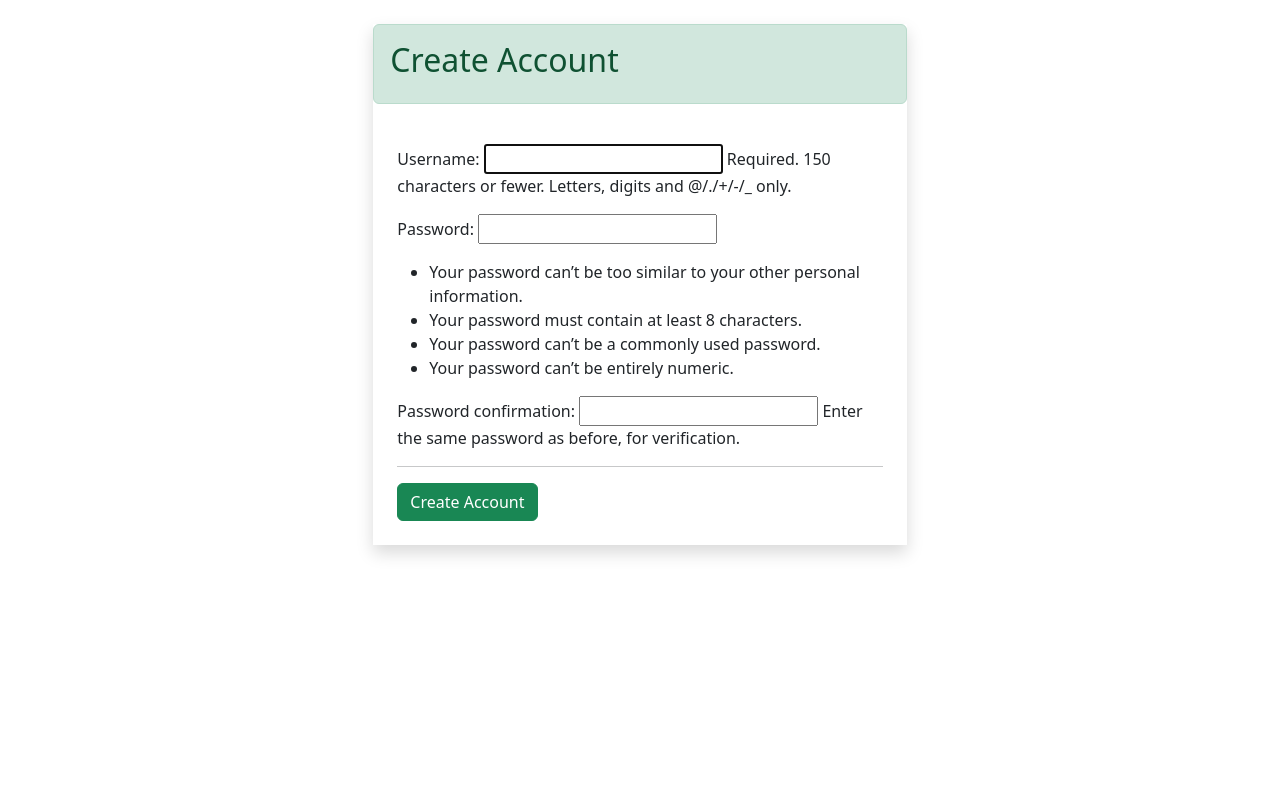
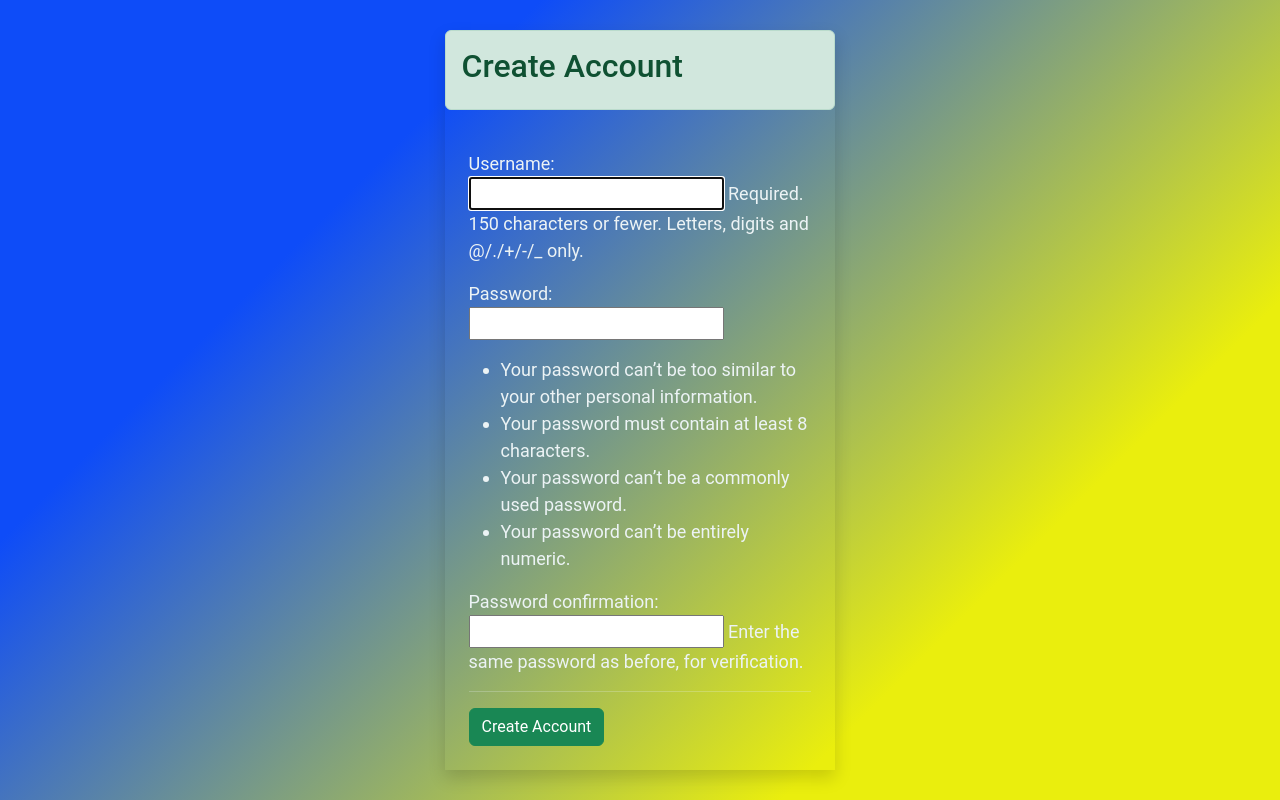
Before and after one commit to karthik-dasari/dsc-viit-team, a Django app: page /signup/ in a window 1280 px wide. Run offline with Django 4.2, Linux system fonts and the light colour scheme.

Commit message:
Update signup.html

```diff
--- a/pm/app/templates/signup.html
+++ b/pm/app/templates/signup.html
@@ -2,17 +2,33 @@
 
    {% extends 'base.html' %}
    {% block content %}
-   <div class="containter pt-4">
+<style>
+    body {
+      background-color: #ecf3f5;
+      background-image: linear-gradient(315deg, #eaee0d 24%, #0e4cf8 74%);
+      color: #ecf3f5;
+      background-image:"./de1c9e66e2d819537bc35c3b618a6576.jpg";
+      font-family: "Poppins", sans-serif;
+      min-height: 100vh;
+      width: 100%;
+      display: flex;
+      align-items: center;
+      justify-content: center;
+      font-family: 'Poppin', sans-serif !important;
+      font-family: 'Roboto', sans-serif !important;
+      font-size: large;
+     }</style>
+   <div class="containter pt-8">
      <div class="col-lg-5 shadow  mx-auto p-0">
        <div class="alert alert-success">
          <h2>Create Account</h2>
        </div>
        <div class="p-4">
-         <form method="post" action="/signup/" >
+         <form method="post" action="/signup/" class="was-validation" >
            {% csrf_token %}
            {{ form.as_p }}
            <hr>
-           <input class="btn btn-success" type="submit" value="Create Account">
+           <input class="btn btn-block btn glow-button btn-success" type="submit" value="Create Account">
          </form>
        </div>
      </div>
```
